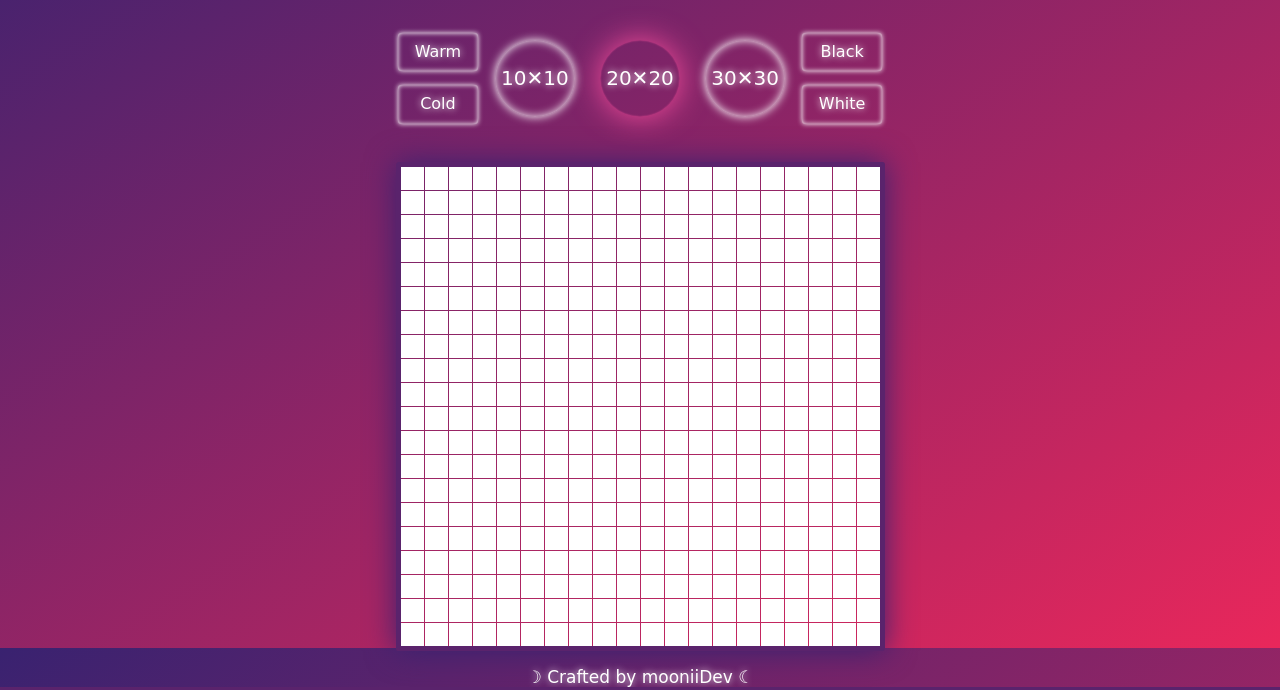
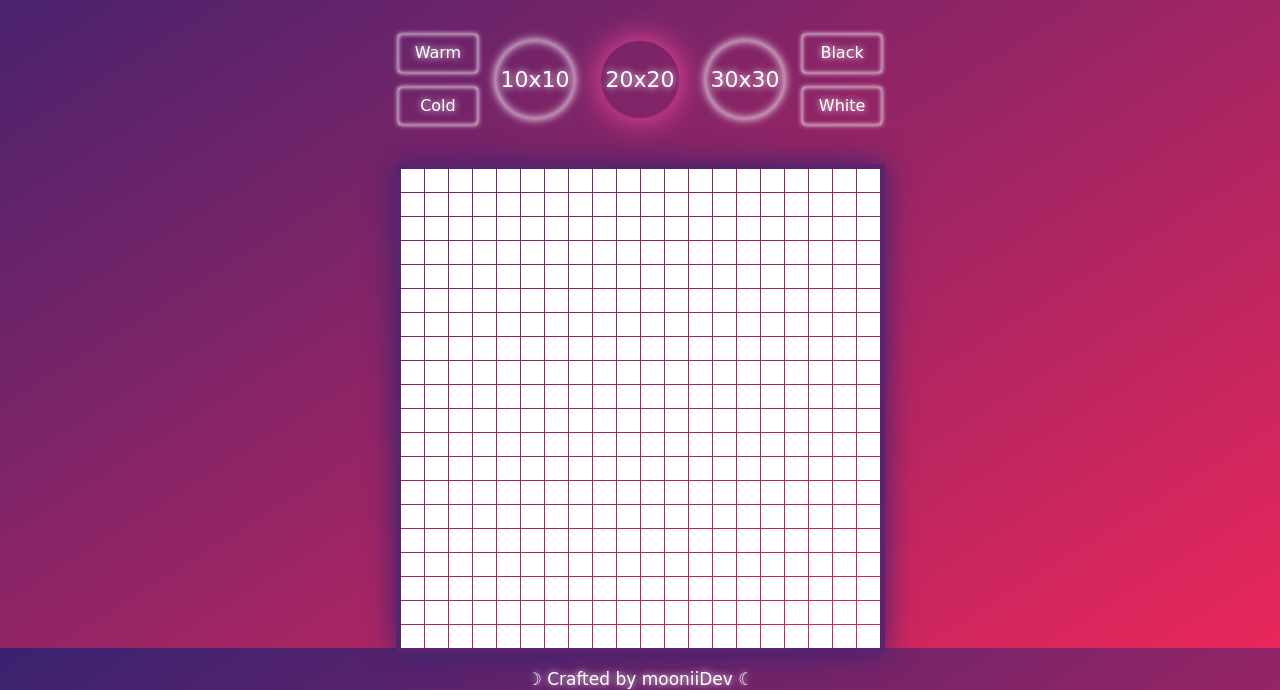
Before and after one commit to mooniiDev/etch-a-sketch-toy, a website: page index.html in a window 1280 px wide. Shown: the part 152-842 px from the top of the page. Drawn offline with Linux system fonts and the light colour scheme; a web font is replaced by a local one.

Commit message:
Update npm packages and font style

```diff
--- a/css/styles.css
+++ b/css/styles.css
@@ -47,7 +47,7 @@ body {
   padding: 27px 0;
   width: 80px;
   background-color: transparent;
-  font-size: 20px;
+  font-size: 22px;
   color: #FFF;
   text-shadow: 0 0 7px #FFF;
   border: none;
--- a/index.html
+++ b/index.html
@@ -24,9 +24,9 @@
           <button type="button" class="cold rectangle">Cold</button>
         </div>
         <div class="grid-buttons">
-          <button type="button" class="grid-10 circle">10✕10</button>
-          <button type="button" class="grid-20 circle active">20✕20</button>
-          <button type="button" class="grid-30 circle">30✕30</button>
+          <button type="button" class="grid-10 circle">10x10</button>
+          <button type="button" class="grid-20 circle active">20x20</button>
+          <button type="button" class="grid-30 circle">30x30</button>
         </div>
         <div class="color-button">
           <button type="button" class="black rectangle">Black</button>
--- a/package.json
+++ b/package.json
@@ -4,9 +4,9 @@
   "description": "A browser version of drawing toy similar to Etch A Sketch.",
   "main": "scripts.js",
   "devDependencies": {
-    "eslint": "^7.7.0",
+    "eslint": "^7.32.0",
     "eslint-config-airbnb-base": "^14.2.1",
-    "eslint-plugin-import": "^2.23.2"
+    "eslint-plugin-import": "^2.24.0"
   },
   "scripts": {
     "test": "echo \"Error: no test specified\" && exit 1"
```
Also changed, not shown: 1 other file.
